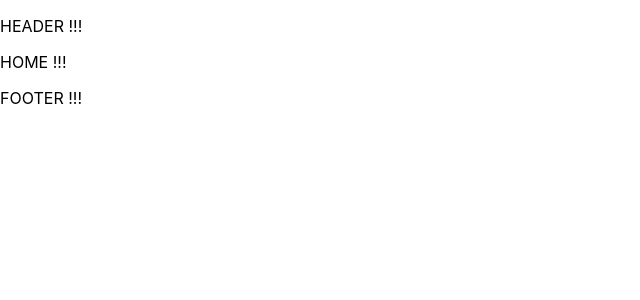
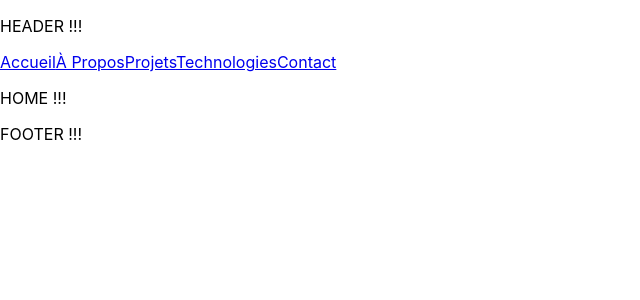
Before and after one commit to AudreyYuedra/portfolio, a React (Create React App) app: page / in a window 1280 px wide. Shown: the top 300 px of the page, without its empty margins (0-640 px from the left). Built offline with nearby package versions, Linux system fonts and the light colour scheme.

Commit message:
dbt header (erreur étrange avec useContext bien que pas utilisé)

```diff
--- a/src/App.js
+++ b/src/App.js
@@ -1,4 +1,4 @@
-import { BrowserRouter as Router, Routes, Route } from "react-router-dom"
+import { createBrowserRouter, RouterProvider } from "react-router-dom"
 
 import Header from "./components/Header"
 import Footer from "./components/Footer"
@@ -7,23 +7,43 @@ import About from "./pages/About"
 import Projects from "./pages/Projects"
 import Techno from "./pages/Techno"
 import Contact from "./pages/Contact"
+import Error from "./pages/Error"
 
 import "./App.css"
+
+const router = createBrowserRouter([
+   {
+      path: "/",
+      element: <Home />,
+   },
+   {
+      path: "/About",
+      element: <About />,
+   },
+   {
+      path: "/Projects",
+      element: <Projects />,
+   },
+   {
+      path: "/Techno",
+      element: <Techno />,
+   },
+   {
+      path: "/Contact",
+      element: <Contact />,
+   },
+   {
+      path: "/*",
+      element: <Error />,
+   },
+])
 
 export default function App() {
    return (
       <div>
          <Header />
 
-         <Router>
-            <Routes>
-               <Route path="/" element={<Home />} />
-               <Route path="/About" element={<About />} />
-               <Route path="/Projects" element={<Projects />} />
-               <Route path="/Techno" element={<Techno />} />
-               <Route path="/Contact" element={<Contact />} />
-            </Routes>
-         </Router>
+         <RouterProvider router={router} />
 
          <Footer />
       </div>
--- a/src/components/Header.jsx
+++ b/src/components/Header.jsx
@@ -1,7 +1,16 @@
+// import { NavLink } from "react-router-dom"
+
 export default function Header() {
    return (
-      <main>
+      <header>
          <p>HEADER !!!</p>
-      </main>
+         <nav>
+            <a href="/">Accueil</a>
+            <a href="/About">À Propos</a>
+            <a href="/Projects">Projets</a>
+            <a href="/Techno">Technologies</a>
+            <a href="/Contact">Contact</a>
+         </nav>
+      </header>
    )
 }
--- /dev/null
+++ b/src/pages/Error.jsx
@@ -0,0 +1,7 @@
+export default function Error() {
+   return (
+      <main>
+         <p>ERROR !!!</p>
+      </main>
+   )
+}
```
